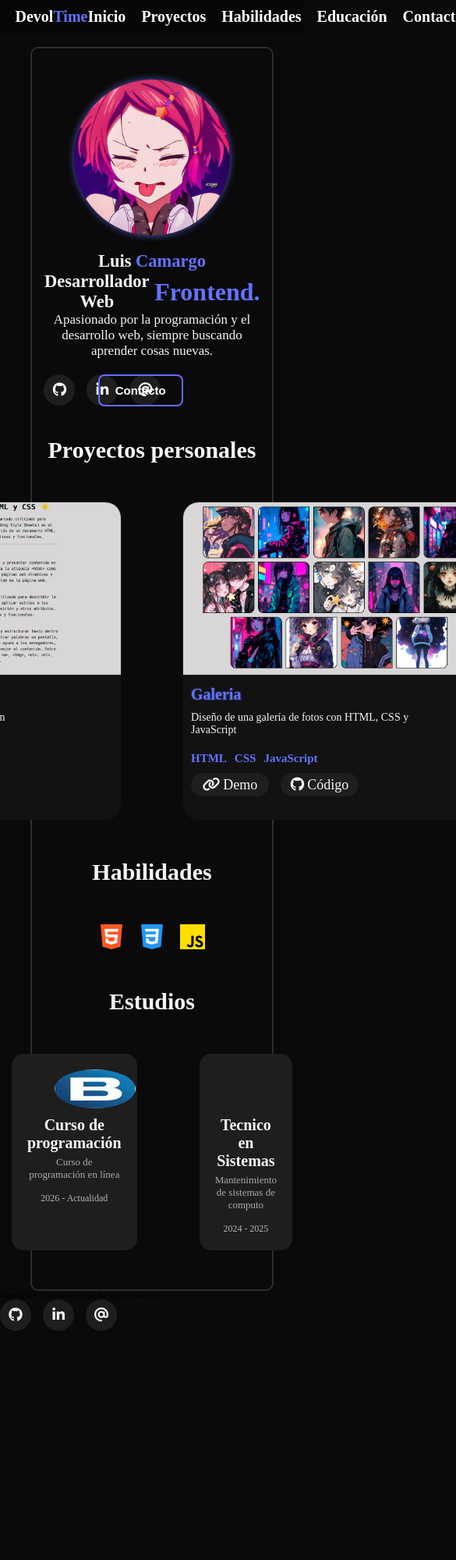
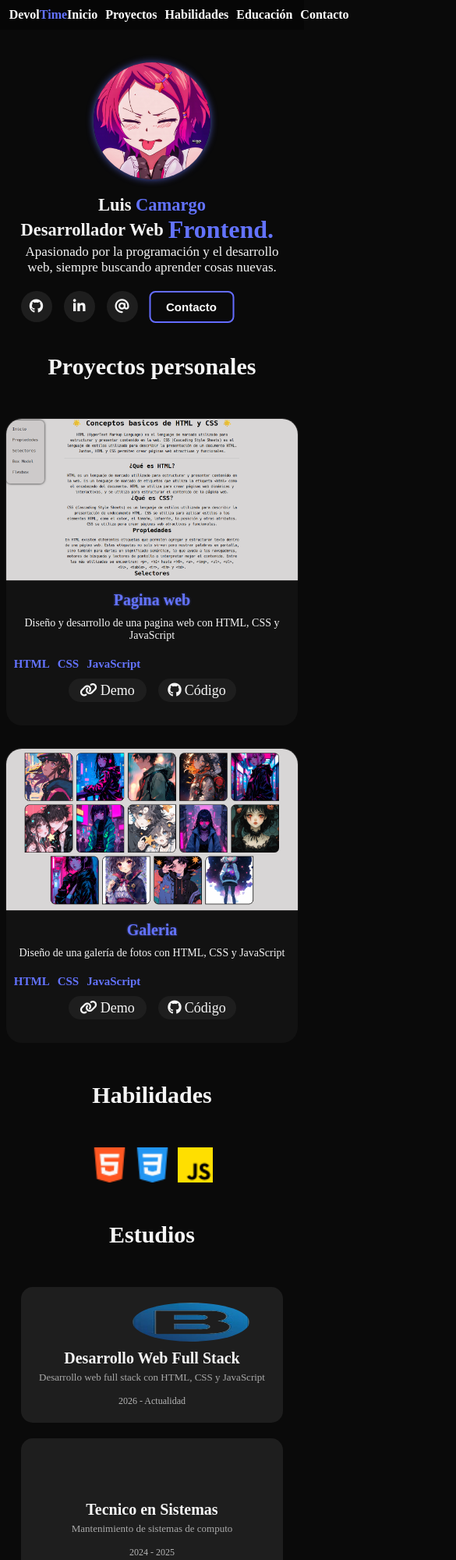
Before and after one commit to DevolTime/Portafolio, a plain HTML site: page index.html in a window 390 px wide. Shown: the top 2000 px of the page at 78% size, 585 px wide, since content can reach past the window. Before the commit the page ends 1726 px from the top, so only its background shows below. Drawn offline with Linux system fonts and the light colour scheme.

Commit message:
ediciones

```diff
--- a/index.html
+++ b/index.html
@@ -119,10 +119,10 @@
                         <div class="study-container">
                             <div class="study_card">
                                 <div class="study_img">
-                                    <img src="Img/bit.jpg" alt="logo de curso"></div>
+                                    <img src="Img/Bit.webp" alt="logo de curso"></div>
                                 <div class="study_info">
-                                    <h3>Curso de programación</h3>
-                                    <p class="study_description">Curso de programación en línea</p>
+                                    <h3>Desarrollo Web Full Stack</h3>
+                                    <p class="study_description">Desarrollo web full stack con HTML, CSS y JavaScript</p>
                                     <span class="study_date">2026 - Actualidad</span>
                                     <div class="study_links">
                                     </div>
@@ -140,6 +140,18 @@
                                     </div>
                                 </div>
                             </div>
+
+                            <div class="study_card">
+                                <div class="study_img">
+                                    <img src="Img/platzi.svg" alt=""></div>
+                                <div class="study_info">
+                                    <h3>Fundamentos del Desarrollo Web Profesional</h3>
+                                    <p class="study_description">Fundamentes del desarrollo web profesional con HTML, CSS y JavaScript</p>
+                                    <span class="study_date">2026 - Actualidad</span>
+                                    <div class="study_links">
+                                    </div>
+                                </div>
+                            </div>
                         </div>
                     </div>
                 </section>
@@ -147,12 +159,13 @@
         </section>
     </main>
 
-    <footer>Copyright © 2026 DevolTime. All rights reserved.
-        <div class="social_link">
+    <footer>
+        <div class="social_link footer_links">
             <a class="icon_link" href="#" target="_blank"><i class="fa-brands fa-github"></i></a>
             <a class="icon_link" href="#" target="_blank"><i class="fa-brands fa-linkedin-in"></i></a>
             <a class="icon_link" href="#" target="_blank"><i class="fa-solid fa-at"></i></a>
         </div>
+        <p>Copyright © 2026 DevolTime. All rights reserved.</p>
     </footer>
 
     <script>
--- a/style.css
+++ b/style.css
@@ -31,13 +31,6 @@ a {
 
 ul {
     list-style: none;
-}
-
-main {
-    border: 2px solid var(--boder-color);
-    border-radius: 10px;
-    margin: 0 10%;
-
 }
 
 header {
@@ -171,21 +164,21 @@ header {
 
 .btn_contanct {
     position: absolute;
+    top: -1%;
+    left: 50%;
+    /* 🔥 cambia esto */
+    transform: translateX(-50%);
+    /* 🔥 clave */
     padding: 1rem 2rem;
-    font-size: 1rem;
     font-weight: 600;
     color: white;
     background: none;
     border: 2px solid #646cff;
     border-radius: 8px;
     cursor: pointer;
-    overflow: hidden;
     transition: all 0.3s ease;
-    top: -1%;
-    left: 25%;
     font-size: 1.5rem;
 }
-
 
 .liquid {
     background: linear-gradient(#646cff 0 0) no-repeat calc(200% - var(--p, 0%)) 100% / 200% var(--p, 0.2em);
@@ -243,6 +236,7 @@ header {
 }
 
 .projects-container {
+    flex-wrap: wrap;
     position: relative;
     display: flex;
     align-items: center;
@@ -357,11 +351,13 @@ header {
 }
 
 .study-container {
+    flex-wrap: wrap;
     display: flex;
     justify-content: center;
     gap: 8rem;
     margin-bottom: 5rem;
 }
+
 .study_card {
     width: 280px;
     padding: 2rem;
@@ -375,7 +371,6 @@ header {
     transition: transform 0.3s ease, box-shadow 0.3s ease;
 }
 
-/* Icono */
 .study_img {
     width: 50px;
     height: 50px;
@@ -388,27 +383,131 @@ header {
     border-radius: 50%;
 }
 
-/* Título */
 .study_card h3 {
     font-size: 2rem;
     margin-bottom: 0.5rem;
 }
 
-/* Descripción */
 .study_description {
     font-size: 1.3rem;
     color: var(--gray-text);
     margin-bottom: 1.5rem;
 }
 
-/* Fecha */
 .study_date {
     font-size: 1.2rem;
     opacity: 0.7;
 }
 
-/* Hover 🔥 */
 .study_card:hover {
     transform: translateY(-8px);
     box-shadow: 0 15px 30px rgba(99, 115, 255, 0.3);
 }
+
+footer {
+    display: flex;
+    justify-content: center;
+    align-items: center;
+    gap: 1rem;
+    font-size: 1.6rem;
+    position: relative;
+    padding: .8% 0;
+}
+
+footer p {
+    color: var(--gray-text);
+
+}
+
+.footer_links {
+    position: absolute;
+    top: .5rem;
+    right: 59%;
+}
+
+@media (max-width: 768px) {
+
+    main {
+        margin: 0 2%;
+    }
+
+    .navbar {
+        font-size: 1.6rem;
+        padding: 1rem 3%;
+    }
+
+    .nav_links {
+        gap: 1rem;
+    }
+
+    #inicio .About {
+        flex-direction: column;
+        text-align: center;
+    }
+
+    .photo_img {
+        width: 150px;
+        height: 150px;
+    }
+
+    .text_animation {
+        font-size: 3rem;
+    }
+
+    .projects-container {
+        flex-direction: column;
+        gap: 3rem;
+    }
+
+    .preview {
+        width: 100%;
+        max-width: auto;
+    }
+
+    .projects_info {
+        max-width: 100%;
+        text-align: center;
+    }
+
+    .projects_links {
+        justify-content: center;
+    }
+
+    .logo_skills {
+        flex-wrap: wrap;
+        gap: 1rem;
+    }
+
+    .study-container {
+        gap: 2rem;
+    }
+
+    .study_card {
+        width: 90%;
+    }
+
+    footer {
+        flex-direction: column;
+        gap: 1rem;
+        text-align: center;
+    }
+
+    .footer_links {
+        position: static;
+    }
+}
+
+@media (max-width: 480px) {
+    .logo_skills img {
+        width: 45px;
+        height: 45px;
+    }
+}
+
+@media (max-width: 430px) {
+    .btn_contanct {
+        top: -1%;
+        left: 65%;
+        transform: translateX(-50%);
+    }
+}
```
Also changed, not shown: Img/Bit.webp (added), Img/platzi.svg (added).
